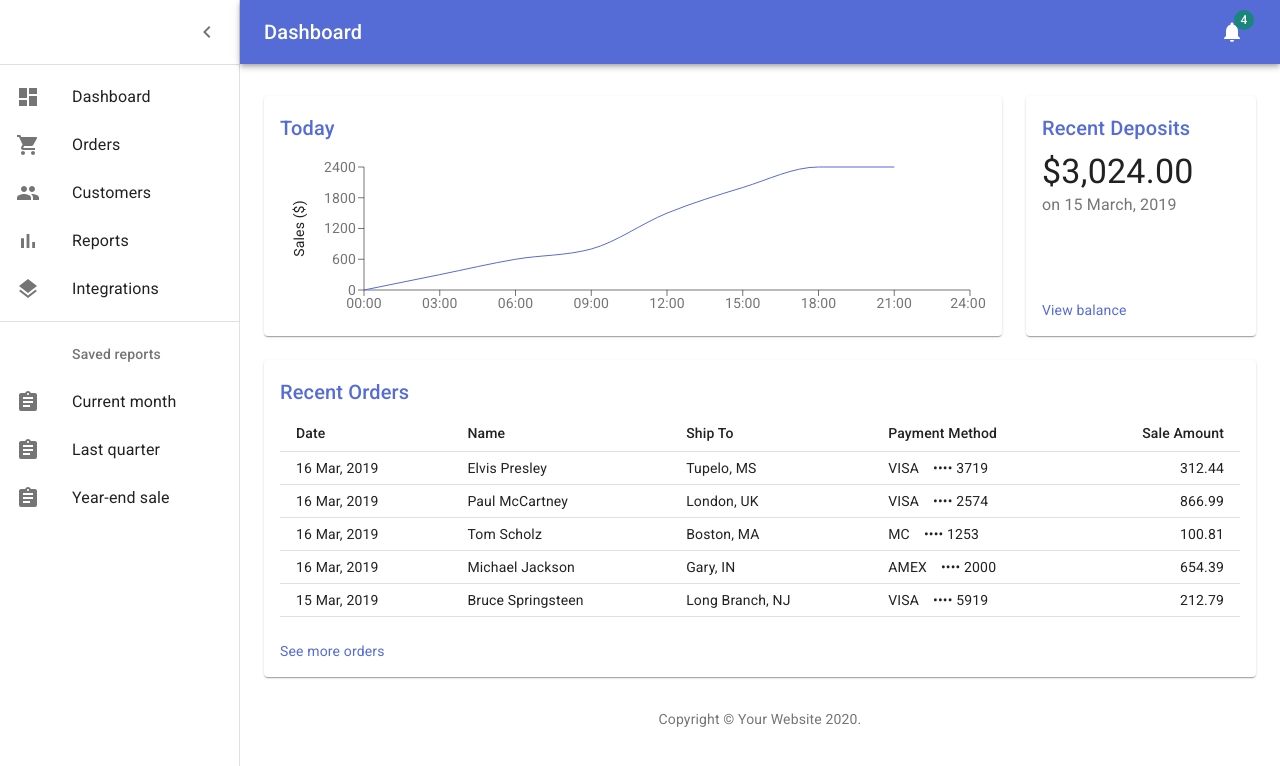
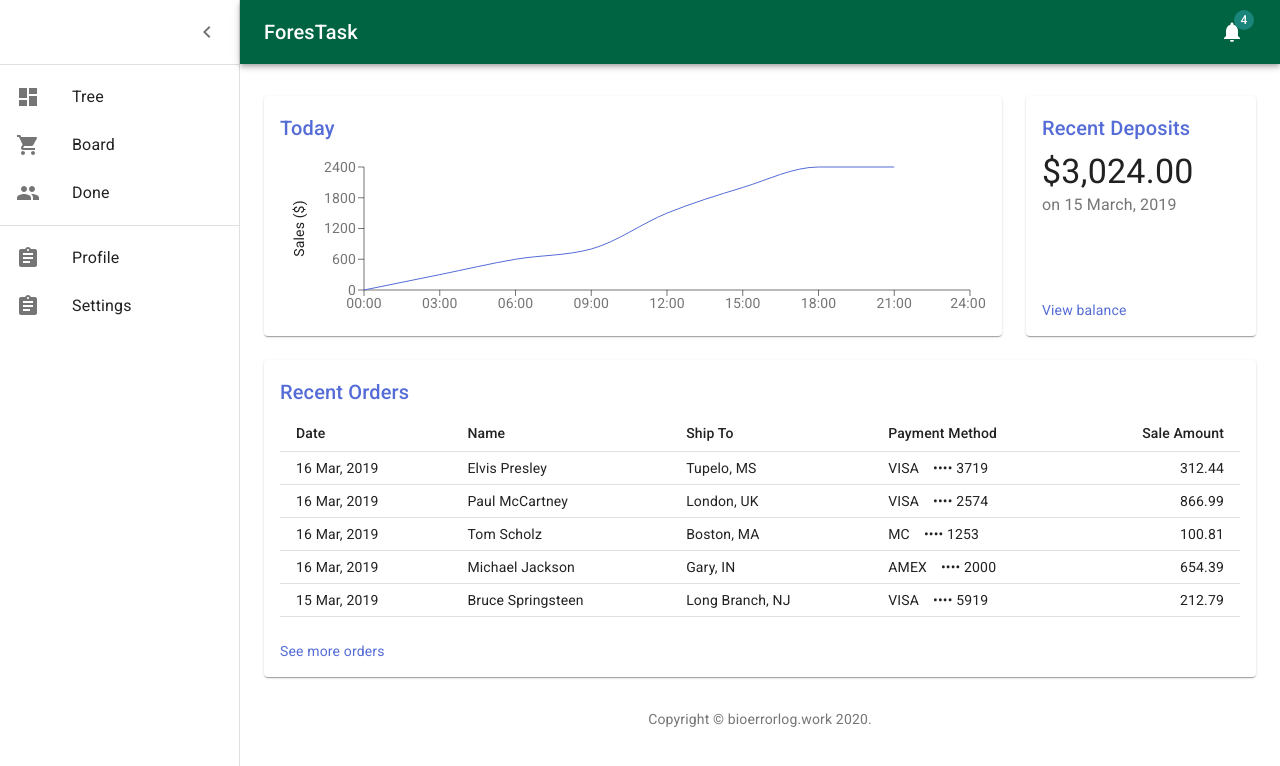
Before and after one commit to bioerrorlog/TaskAppNextTs, a React (Create React App) app: page / in a window 1280 px wide. Shown: the top 766 px of the page. Built offline with nearby package versions, Linux system fonts and the light colour scheme.

Commit message:
some color changes

```diff
--- a/src/dashboard/Dashboard.js
+++ b/src/dashboard/Dashboard.js
@@ -27,8 +27,8 @@ function Copyright() {
   return (
     <Typography variant="body2" color="textSecondary" align="center">
       {'Copyright © '}
-      <Link color="inherit" href="https://material-ui.com/">
-        Your Website
+      <Link color="inherit" href="https://www.bioerrorlog.work/">
+        bioerrorlog.work
       </Link>{' '}
       {new Date().getFullYear()}
       {'.'}
@@ -44,6 +44,7 @@ const useStyles = makeStyles((theme) => ({
   },
   toolbar: {
     paddingRight: 24, // keep right padding when drawer closed
+    background: '#006443',
   },
   toolbarIcon: {
     display: 'flex',
@@ -143,7 +144,7 @@ export default function Dashboard() {
             <MenuIcon />
           </IconButton>
           <Typography component="h1" variant="h6" color="inherit" noWrap className={classes.title}>
-            Dashboard
+            ForesTask
           </Typography>
           <IconButton color="inherit">
             <Badge badgeContent={4} color="secondary">
--- a/src/dashboard/listItems.js
+++ b/src/dashboard/listItems.js
@@ -16,55 +16,36 @@ export const mainListItems = (
       <ListItemIcon>
         <DashboardIcon />
       </ListItemIcon>
-      <ListItemText primary="Dashboard" />
+      <ListItemText primary="Tree" />
     </ListItem>
     <ListItem button>
       <ListItemIcon>
         <ShoppingCartIcon />
       </ListItemIcon>
-      <ListItemText primary="Orders" />
+      <ListItemText primary="Board" />
     </ListItem>
     <ListItem button>
       <ListItemIcon>
         <PeopleIcon />
       </ListItemIcon>
-      <ListItemText primary="Customers" />
-    </ListItem>
-    <ListItem button>
-      <ListItemIcon>
-        <BarChartIcon />
-      </ListItemIcon>
-      <ListItemText primary="Reports" />
-    </ListItem>
-    <ListItem button>
-      <ListItemIcon>
-        <LayersIcon />
-      </ListItemIcon>
-      <ListItemText primary="Integrations" />
+      <ListItemText primary="Done" />
     </ListItem>
   </div>
 );
 
 export const secondaryListItems = (
   <div>
-    <ListSubheader inset>Saved reports</ListSubheader>
     <ListItem button>
       <ListItemIcon>
         <AssignmentIcon />
       </ListItemIcon>
-      <ListItemText primary="Current month" />
+      <ListItemText primary="Profile" />
     </ListItem>
     <ListItem button>
       <ListItemIcon>
         <AssignmentIcon />
       </ListItemIcon>
-      <ListItemText primary="Last quarter" />
-    </ListItem>
-    <ListItem button>
-      <ListItemIcon>
-        <AssignmentIcon />
-      </ListItemIcon>
-      <ListItemText primary="Year-end sale" />
+      <ListItemText primary="Settings" />
     </ListItem>
   </div>
 );
```
